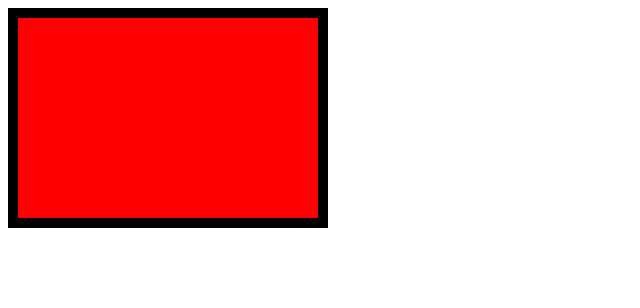
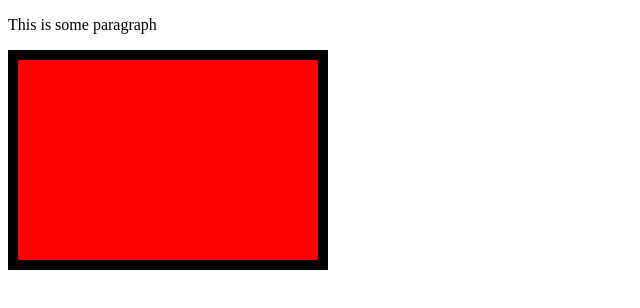
Before and after one commit to pereklita/Pereklita, a plain HTML site: page index.html in a window 1280 px wide. Shown: the whole page, without its empty margins (0-640 px from the left). Drawn offline with Linux system fonts and the light colour scheme.

Commit message:
Update index.html

```diff
--- a/index.html
+++ b/index.html
@@ -5,6 +5,7 @@
     <title>Git</title>
 </head>
 <body>
+    <p>This is some paragraph</p>
     <script src="script.js"></script>
 </body>
 </html>
```
